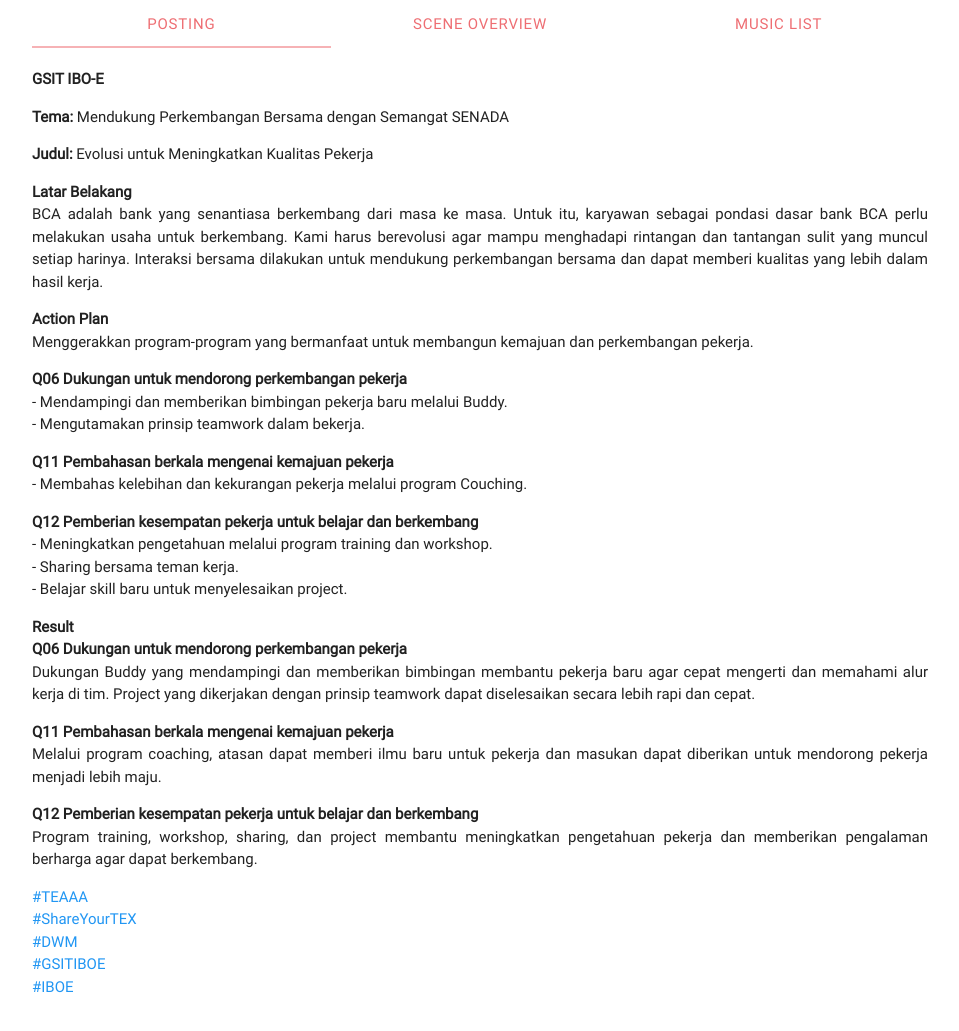
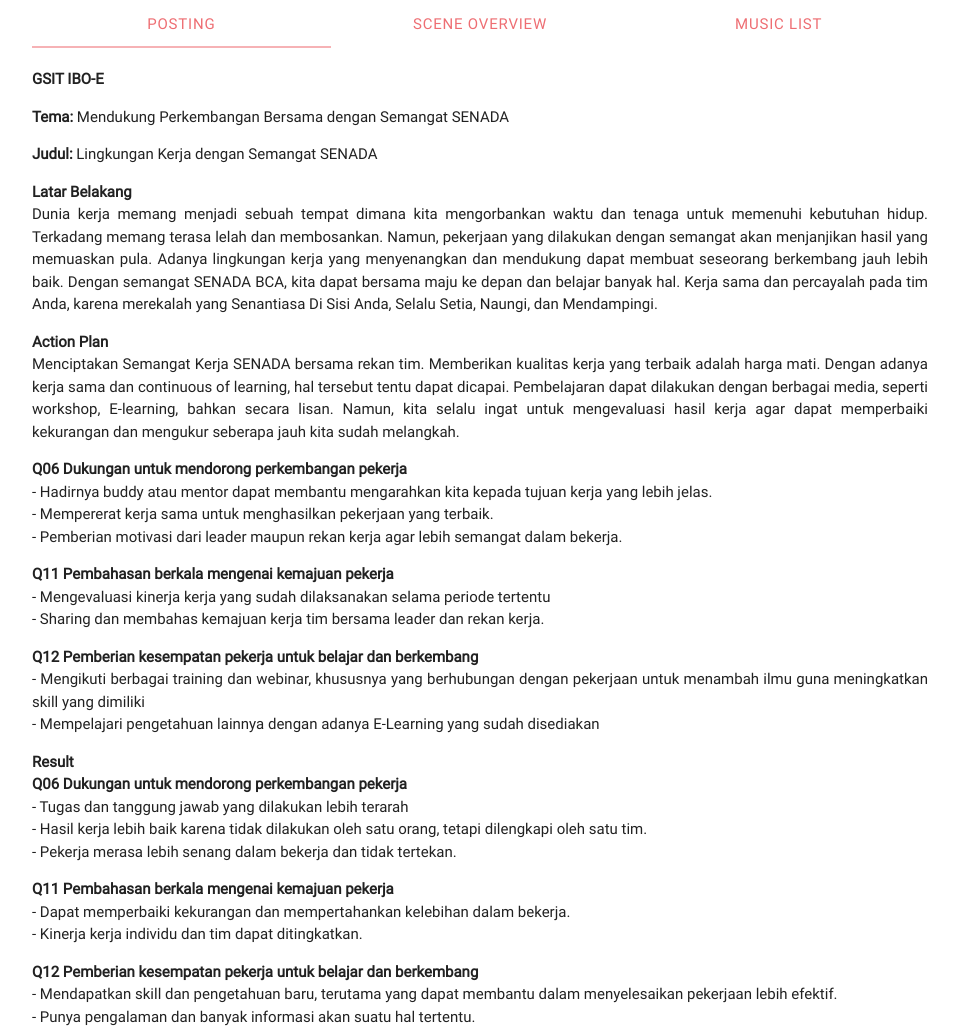
Before and after one commit to andrewosmond/team-engagement, a plain HTML site: page index.html in a window 1280 px wide. Shown: the top 1031 px of the page, without its empty margins (160-1119 px from the left). Drawn offline with Linux system fonts and the light colour scheme.

Commit message:
Add files via upload

```diff
--- a/index.html
+++ b/index.html
@@ -28,42 +28,62 @@
 		<div id="posting" class="col s12">
 			<p><b>GSIT IBO-E</b></p>
 			<p><b>Tema:</b> Mendukung Perkembangan Bersama dengan Semangat SENADA</p>
-			<p><b>Judul:</b> Evolusi untuk Meningkatkan Kualitas Pekerja</p>
+			<p><b>Judul:</b> Lingkungan Kerja dengan Semangat SENADA</p>
 			<p>
 				<b>Latar Belakang</b><br/>
-				BCA adalah bank yang senantiasa berkembang dari masa ke masa. Untuk itu, karyawan sebagai pondasi dasar bank BCA perlu melakukan usaha untuk berkembang. Kami harus berevolusi agar mampu menghadapi rintangan dan tantangan sulit yang muncul setiap harinya. Interaksi bersama dilakukan untuk mendukung perkembangan bersama dan dapat memberi kualitas yang lebih dalam hasil kerja.
+				Dunia kerja memang menjadi sebuah tempat dimana kita mengorbankan
+				waktu dan tenaga untuk memenuhi kebutuhan hidup. Terkadang memang
+				terasa lelah dan membosankan. Namun, pekerjaan yang dilakukan
+				dengan semangat akan menjanjikan hasil yang memuaskan pula.
+				Adanya lingkungan kerja yang menyenangkan
+				dan mendukung dapat membuat seseorang berkembang jauh lebih baik.
+				Dengan semangat SENADA BCA, kita dapat bersama maju ke depan
+				dan belajar banyak hal. Kerja sama dan percayalah pada tim Anda,
+				karena merekalah yang Senantiasa Di Sisi Anda,
+				Selalu Setia, Naungi, dan Mendampingi.
 			</p>
 			<p>
 				<b>Action Plan</b><br/>
-				Menggerakkan program-program yang bermanfaat untuk membangun kemajuan dan perkembangan pekerja.
+				Menciptakan Semangat Kerja SENADA bersama rekan tim. Memberikan
+				kualitas kerja yang terbaik adalah harga mati. Dengan adanya
+				kerja sama dan continuous of learning, hal tersebut tentu
+				dapat dicapai. Pembelajaran dapat dilakukan dengan berbagai media,
+				seperti workshop, E-learning, bahkan secara lisan. Namun, kita selalu
+				ingat untuk mengevaluasi hasil kerja agar dapat memperbaiki kekurangan
+				dan mengukur seberapa jauh kita sudah melangkah.
 			</p>
 			<p>
 				<b>Q06 Dukungan untuk mendorong perkembangan pekerja</b><br/>
-				- Mendampingi dan memberikan bimbingan pekerja baru melalui Buddy.<br/>
-				- Mengutamakan prinsip teamwork dalam bekerja.
+				- Hadirnya buddy atau mentor dapat membantu mengarahkan kita kepada tujuan kerja yang lebih jelas.<br/>
+				- Mempererat kerja sama untuk menghasilkan pekerjaan yang terbaik.<br/>
+				- Pemberian motivasi dari leader maupun rekan kerja agar lebih semangat dalam bekerja.
 			</p>
 			<p>
 				<b>Q11 Pembahasan berkala mengenai kemajuan pekerja</b><br/>
-				- Membahas kelebihan dan kekurangan pekerja melalui program Couching.
+				- Mengevaluasi kinerja kerja yang sudah dilaksanakan selama periode tertentu<br/>
+				- Sharing dan membahas kemajuan kerja tim bersama leader dan rekan kerja.
 			</p>
 			<p>
 				<b>Q12 Pemberian kesempatan pekerja untuk belajar dan berkembang</b><br/>
-				- Meningkatkan pengetahuan melalui program training dan workshop.<br/>
-				- Sharing bersama teman kerja.<br/>
-				- Belajar skill baru untuk menyelesaikan project.
+				- Mengikuti berbagai training dan webinar, khususnya yang berhubungan dengan pekerjaan untuk menambah ilmu guna meningkatkan skill yang dimiliki<br/>
+				- Mempelajari pengetahuan lainnya dengan adanya E-Learning yang sudah disediakan
 			</p>
 			<p>
 				<b>Result</b><br/>
 				<b>Q06 Dukungan untuk mendorong perkembangan pekerja</b><br/>
-				Dukungan Buddy yang mendampingi dan memberikan bimbingan membantu pekerja baru agar cepat mengerti dan memahami alur kerja di tim. Project yang dikerjakan dengan prinsip teamwork dapat diselesaikan secara lebih rapi dan cepat.
+				- Tugas dan tanggung jawab yang dilakukan lebih terarah<br/>
+				- Hasil kerja lebih baik karena tidak dilakukan oleh satu orang, tetapi dilengkapi oleh satu tim.<br/>
+				- Pekerja merasa lebih senang dalam bekerja dan tidak tertekan.
 			</p>
 			<p>
 				<b>Q11 Pembahasan berkala mengenai kemajuan pekerja</b><br/>
-				Melalui program coaching, atasan dapat memberi ilmu baru untuk pekerja dan masukan dapat diberikan untuk mendorong pekerja menjadi lebih maju.
+				- Dapat memperbaiki kekurangan dan mempertahankan kelebihan dalam bekerja.<br/>
+				- Kinerja kerja individu dan tim dapat ditingkatkan.
 			</p>
 			<p>
 				<b>Q12 Pemberian kesempatan pekerja untuk belajar dan berkembang</b><br>
-				Program training, workshop, sharing, dan project membantu meningkatkan pengetahuan pekerja dan memberikan pengalaman berharga agar dapat berkembang.
+				- Mendapatkan skill dan pengetahuan baru, terutama yang dapat membantu dalam menyelesaikan pekerjaan lebih efektif.<br/>
+				- Punya pengalaman dan banyak informasi akan suatu hal tertentu.
 			</p>
 
 			<p class="blue-text">
@@ -86,6 +106,10 @@
 			<br/><b>Take 2 (22.05.2021)</b><br/>
 			<div class="iframe-container">
 				<iframe class="iframe-responsive" src="https://www.youtube.com/embed/K4FGn3kZrkg"></iframe>
+			</div>
+			<br/><b>Final Version (29.05.2021)</b><br/>
+			<div class="iframe-container">
+				<iframe class="iframe-responsive" src="https://www.youtube.com/embed/D-KckqbAetE"></iframe>
 			</div>
 		</div>
 
```
